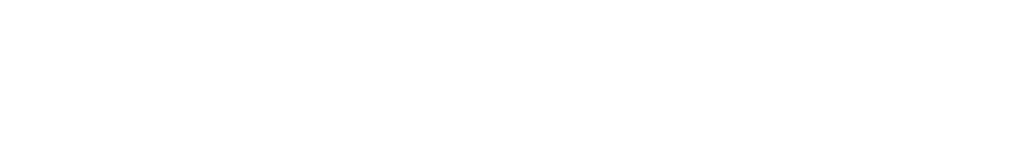
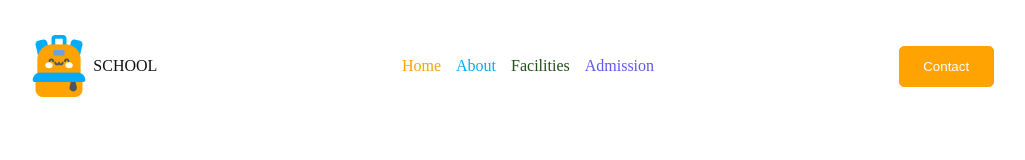
Before and after one commit to zannatul-prome/assignment2, a plain HTML site: page index.html in a window 1280 px wide. Shown: the whole page, without its empty margins (129-1154 px from the left). Drawn offline with Linux system fonts and the light colour scheme.

Commit message:
navbar creation

```diff
--- a/index.html
+++ b/index.html
@@ -7,6 +7,27 @@
     <link rel="stylesheet" href="style.css">
 </head>
 <body>
+    <main>
+        <section class="navbar">
+            <div class="nav1">
+                <img src="assets/logo.png" alt="">
+                <p>SCHOOL</p>
+            </div>
 
+            <div class="nav2">
+                <a class="a1" href="Home">Home</a>
+                <a class="a2" href="About">About</a>
+                <a class="a3"href="Facilities">Facilities</a>
+                <a class="a4"href="Admission">Admission</a>
+            </div>
+            <button>Contact</button>
+
+            <svg xmlns="http://www.w3.org/2000/svg" fill="none" viewBox="0 0 24 24" stroke-width="1.5" stroke="currentColor" class="img1">
+                <path stroke-linecap="round" stroke-linejoin="round" d="M3.75 6.75h16.5M3.75 12h16.5m-16.5 5.25h16.5" />
+              </svg>
+
+
+        </section>
+    </main>
 </body>
 </html>
--- a/style.css
+++ b/style.css
@@ -0,0 +1,71 @@
+/*navbar creation*/
+
+body{
+    margin:35px;
+}
+
+.navbar{
+    display: flex;
+    justify-content: space-around;
+    align-items: center;
+}
+
+.img1{
+    display: none;
+}
+.nav1 p{
+    color:rgba(17, 17, 17, 1);
+}
+.nav1{
+    display: flex;
+    gap:3px;
+    align-items: center;
+}
+
+.nav2{
+    display: flex;
+    gap:15px;
+    justify-content: center;
+    align-items: center;
+
+}
+
+.nav2 .a1{
+    color:rgba(254, 163, 1, 1);
+    text-decoration: none;
+}
+.nav2 .a2{
+    color:rgba(1, 172, 253, 1);
+
+    text-decoration: none;
+}
+.nav2 .a3{
+    color:rgba(35, 79, 27, 1);
+    text-decoration: none;
+}
+.nav2 .a4{
+    color:rgba(93, 88, 239, 1);
+    text-decoration: none;
+}
+
+.navbar button{
+    background-color:rgba(254, 163, 1, 1);
+    border-radius: 5px;
+    color:rgba(255, 255, 255, 1);
+    width:95px;
+    height:41px;
+    border:1px solid rgba(254, 163, 1, 1);
+}
+@media(max-width:576px){
+    .navbar button{
+display: none;
+    }
+    .nav2{
+        display: none;
+    }
+    .img1{
+        display:block;
+        width:41px;
+        height:31px;
+    }
+}
```
Also changed, not shown: assets/navigation-bar.png (added).
